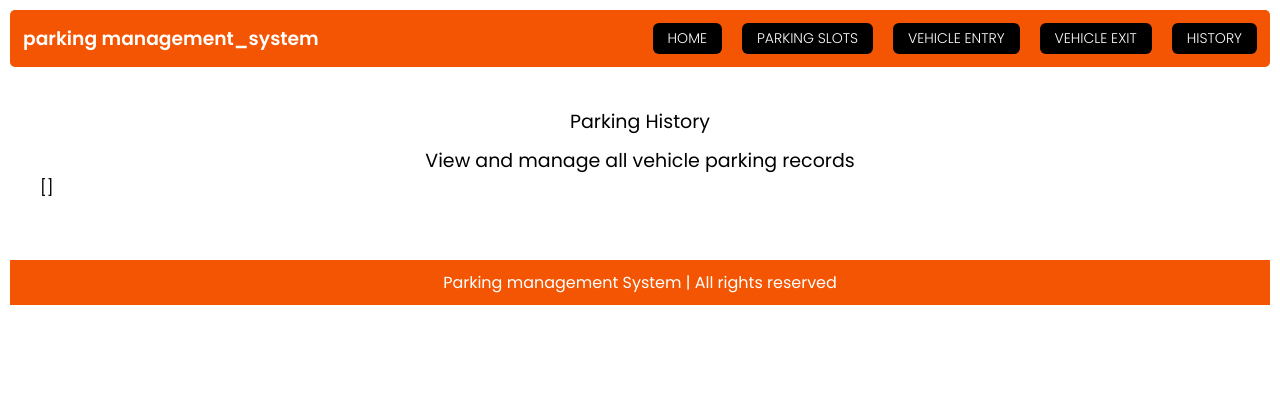
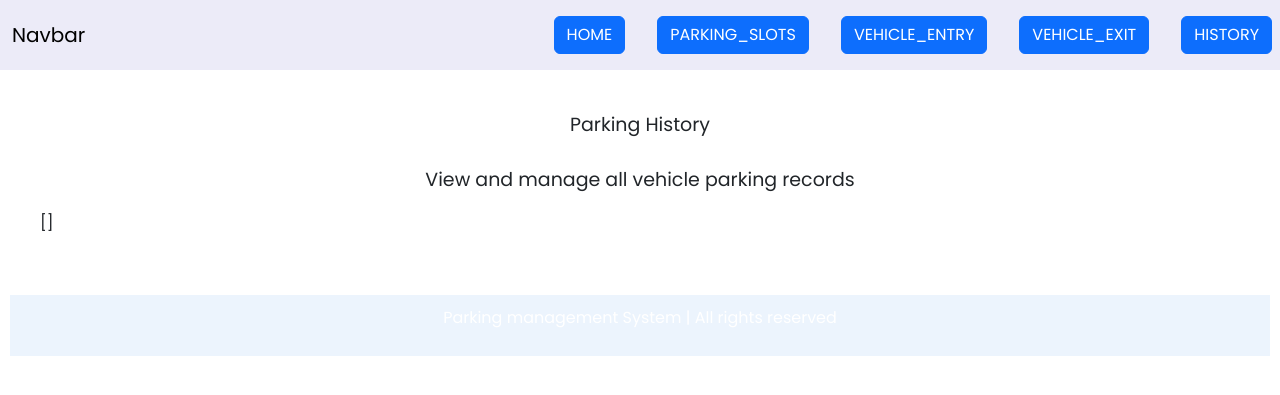
Before and after one commit to gouthamreddy17/parking_management_using_flask, a Flask app: page /viewhistory in a window 1280 px wide. Shown: the top 395 px of the page. Run offline with Flask 3, Linux system fonts and the light colour scheme; data that the repository does not hold is empty; some libraries are stand-ins or nearby versions.

Commit message:
updating css using bootstrap (for now updating dashboard

```diff
--- a/app.py
+++ b/app.py
@@ -290,8 +290,7 @@ def home():
 
 @app.route('/demo')
 def demo():
-    over=selectall()
-    return jsonify(over)
+    return render_template('dashboards.html')
 
 if __name__=="__main__":
     app.run(host='0.0.0.0',port=5000,debug=True)
--- a/static/css/style.css
+++ b/static/css/style.css
@@ -3,27 +3,23 @@
     padding: 0px;
     box-sizing: border-box;
     font-family: 'Poppins', sans-serif;
+    line-height: normal;
 }
 
-.navbar{
-    background-color: #F35503;
-    padding: 13px;
-    margin: 10px;
-    border-radius: 5px;
-    display: flex;
-    align-items: center;
-    justify-content: space-between;
 
-}
 h3{
     color: white;
     font-weight: 600;
 
 }
 
+.backgro{
+    background-color: #ecebf8 !important;
+}
+
 .footer{
     margin: 10px;
-    background-color: #F35503;
+    background-color: #ECF4FD;
     padding: 10px;
     color: white;
 }
--- a/templates/base.html
+++ b/templates/base.html
@@ -16,19 +16,42 @@
 <link rel="preconnect" href="https://fonts.gstatic.com" crossorigin>
 
 <link href="https://fonts.googleapis.com/css2?family=Poppins:wght@300;400;500;600;700&display=swap" rel="stylesheet">
+
+<link href="https://cdn.jsdelivr.net/npm/bootstrap@5.3.8/dist/css/bootstrap.min.css" rel="stylesheet" integrity="sha384-sRIl4kxILFvY47J16cr9ZwB07vP4J8+LH7qKQnuqkuIAvNWLzeN8tE5YBujZqJLB" crossorigin="anonymous">
 </head>
 <body>
     <header>
-        <div class="navbar">
-            <h3>parking management_system</h3>
+        <nav class="navbar navbar-expand-lg backgro">
+  <div class="container-fluid">
+    <a class="navbar-brand" href="#">Navbar</a>
+    <button class="navbar-toggler" type="button" data-bs-toggle="collapse" data-bs-target="#navbarSupportedContent" aria-controls="navbarSupportedContent" aria-expanded="false" aria-label="Toggle navigation">
+      <span class="navbar-toggler-icon"></span>
+    </button>
 
-        <Nav class="lists">
-            {% block nav %}
-            {% endblock %}
+  </div>
+  <div class="collapse navbar-collapse " id="navbarSupportedContent">
+      <ul class="navbar-nav me-auto mb-2 mb-lg-0 d-flex gap-3">
+        <li class="nav-item">
+          <a class="nav-link active" aria-current="page" href="{{url_for('dashboard')}}"><button class="btn btn-primary">HOME</button></a>
+        </li>
+        <li class="nav-item">
+          <a class="nav-link active" aria-current="page" href="{{url_for('parkingslots')}}"><button class="btn btn-primary">PARKING_SLOTS</button></a>
+        </li>
+        <li class="nav-item">
+          <a class="nav-link active" aria-current="page" href="{{url_for('vehicle_entry')}}"><button class="btn btn-primary">VEHICLE_ENTRY</button></a>
+        </li>
 
 
-        </Nav>
-        </div>
+        <li class="nav-item">
+          <a class="nav-link active" aria-current="page" href="{{url_for('vehicle_exit')}}"><button class="btn btn-primary">VEHICLE_EXIT</button></a>
+        </li>
+        <li class="nav-item">
+          <a class="nav-link active" aria-current="page" href="{{url_for('viewhistory')}}"><button class="btn btn-primary">HISTORY</button></a>
+        </li>
+      </ul>
+
+    </div>
+</nav>
 
     </header>
     <main class="content">
@@ -38,5 +61,7 @@
     <footer class="footer">
         <p class="footer-p">Parking management System | All rights reserved </p>
     </footer>
+    <script src="https://cdn.jsdelivr.net/npm/bootstrap@5.3.8/dist/js/bootstrap.bundle.min.js" integrity="sha384-FKyoEForCGlyvwx9Hj09JcYn3nv7wiPVlz7YYwJrWVcXK/BmnVDxM+D2scQbITxI" crossorigin="anonymous"></script>
+    <script src="https://kit.fontawesome.com/d4f2266acf.js" crossorigin="anonymous"></script>
 </body>
 </html>
```
Also changed, not shown: other parts of static/css/style.css (+67 -2 lines), templates/dashboard.html (+70 -58 lines), templates/dashboardss.html (added, +73 -0 lines).
